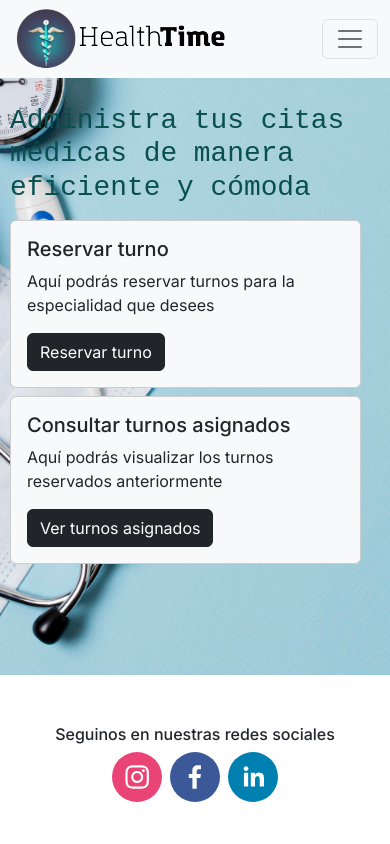
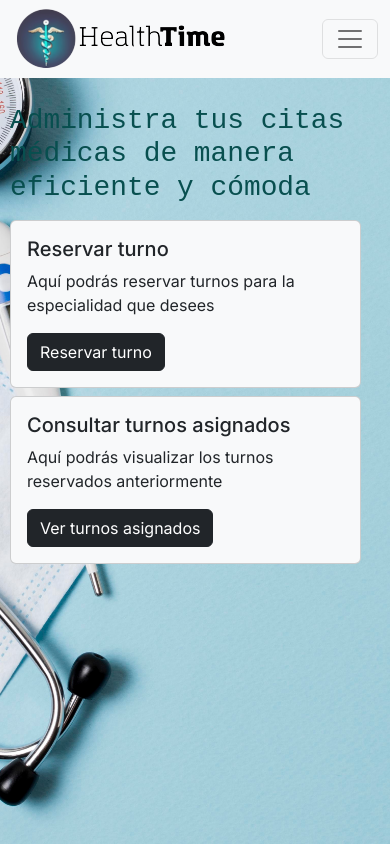
Before and after one commit to iaw-2023/Data-Detectives-React, a Next.js app in the folder data-detectives-react/: page /paciente in a window 390 px wide. Built offline with nearby package versions, Linux system fonts and the light colour scheme.

Commit message:
Arreglos responsive containerPaciente+footer

```diff
--- a/data-detectives-react/src/app/globals.css
+++ b/data-detectives-react/src/app/globals.css
@@ -70,17 +70,14 @@ input:focus {
 @media (max-width: 767px) {
   .footer-container {
     background-color: white;
-    margin-top: auto;
-    position: relative;
     bottom: 0;
     width: 100vw;
-    height: 20vh;
     display: flex;
     justify-content: center;
     align-items: center;
     flex-wrap: wrap;
-    z-index: 100;
     text-align: center;
+    position: relative;
   }
 
   .footer-column {
@@ -100,7 +97,11 @@ input:focus {
   .container-paciente {
     width: 100%;
     padding: 10px;
-    justify-content: center;
+    justify-content:flex-start;
+    display: flex;
+    flex-direction: column;
+    flex-grow: 1;
+    min-height: 100vh;
   }
 
   .container-home-page {
@@ -108,11 +109,11 @@ input:focus {
     background-size: cover;
     background-position: center;
     justify-content: flex-start;
-    height: 80vh;
+    height: 100vh;
     width: 100vw;
     background-repeat: no-repeat;
     overflow-x: hidden;
-
+    position: relative;
   }
 
   .container-fondo {
@@ -124,6 +125,7 @@ input:focus {
     bottom: 0;
     left: 0;
     overflow-y: scroll;
+    /*overflow-x: hidden;*/
   }
 
   .div-paciente {
--- a/data-detectives-react/src/app/paciente/page.tsx
+++ b/data-detectives-react/src/app/paciente/page.tsx
@@ -37,8 +37,9 @@ function HomePage() {
             </Col>
           </Row>
         </ContainerPaciente>
+        <Footer />
       </ContainerHomePage>
-      <Footer />
+
     </div>
 
   );
```
